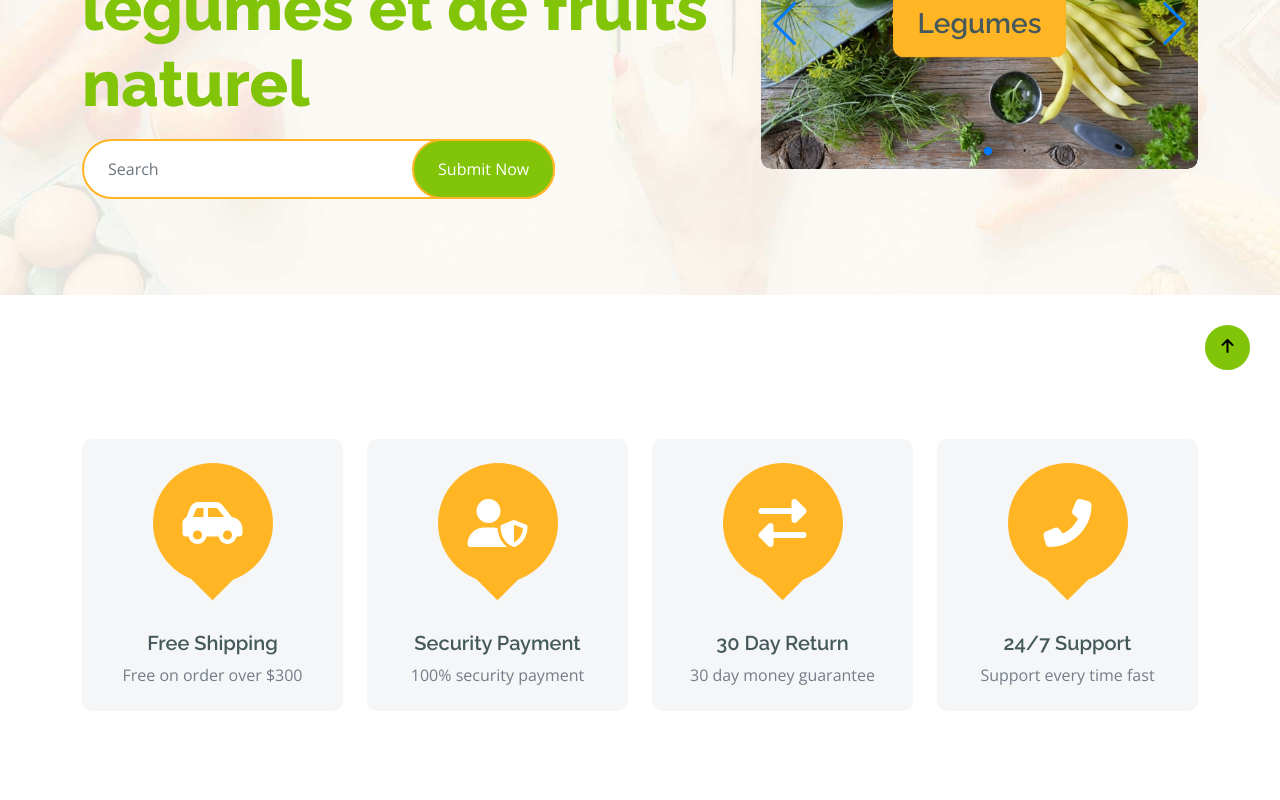
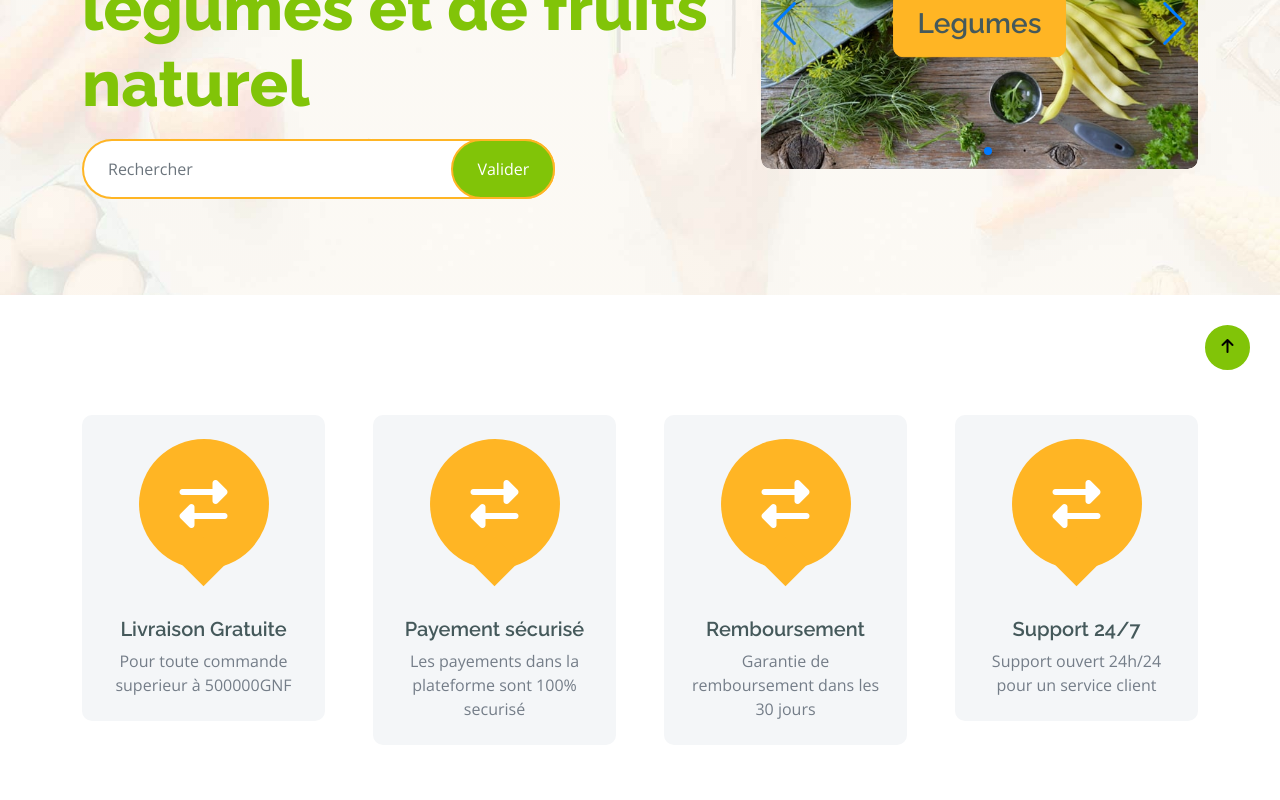
Before and after one commit to ayoubadiakit/hackaton-project, a React (Vite) app: page / in a window 1280 px wide. Shown: the part 400-1200 px from the top of the page. Built offline with nearby package versions, Linux system fonts and the light colour scheme.

Commit message:
Integration du template

```diff
--- a/src/App.tsx
+++ b/src/App.tsx
@@ -9,7 +9,6 @@ function App() {
         <Loading />
         <NavigationBar />
         <Dashboard />
-
         <Footer />
       </div>
     </>
--- a/src/components/FeaturSection.tsx
+++ b/src/components/FeaturSection.tsx
@@ -1,52 +1,25 @@
+import SectionDashboardPartials from './SectionDashboardPartials';
 export default function FeaturSection() {
     return (
         <div className="container-fluid featurs py-5">
-            <div className="container py-5">
-                <div className="row g-4">
-                    <div className="col-md-6 col-lg-3">
-                        <div className="featurs-item text-center rounded bg-light p-4">
-                            <div className="featurs-icon btn-square rounded-circle bg-secondary mb-5 mx-auto">
-                                <i className="fas fa-car-side fa-3x text-white"></i>
-                            </div>
-                            <div className="featurs-content text-center">
-                                <h5>Free Shipping</h5>
-                                <p className="mb-0">Free on order over $300</p>
-                            </div>
-                        </div>
-                    </div>
-                    <div className="col-md-6 col-lg-3">
-                        <div className="featurs-item text-center rounded bg-light p-4">
-                            <div className="featurs-icon btn-square rounded-circle bg-secondary mb-5 mx-auto">
-                                <i className="fas fa-user-shield fa-3x text-white"></i>
-                            </div>
-                            <div className="featurs-content text-center">
-                                <h5>Security Payment</h5>
-                                <p className="mb-0">100% security payment</p>
-                            </div>
-                        </div>
-                    </div>
-                    <div className="col-md-6 col-lg-3">
-                        <div className="featurs-item text-center rounded bg-light p-4">
-                            <div className="featurs-icon btn-square rounded-circle bg-secondary mb-5 mx-auto">
-                                <i className="fas fa-exchange-alt fa-3x text-white"></i>
-                            </div>
-                            <div className="featurs-content text-center">
-                                <h5>30 Day Return</h5>
-                                <p className="mb-0">30 day money guarantee</p>
-                            </div>
-                        </div>
-                    </div>
-                    <div className="col-md-6 col-lg-3">
-                        <div className="featurs-item text-center rounded bg-light p-4">
-                            <div className="featurs-icon btn-square rounded-circle bg-secondary mb-5 mx-auto">
-                                <i className="fa fa-phone-alt fa-3x text-white"></i>
-                            </div>
-                            <div className="featurs-content text-center">
-                                <h5>24/7 Support</h5>
-                                <p className="mb-0">Support every time fast</p>
-                            </div>
-                        </div>
-                    </div>
+            <div className="container py-4">
+                <div className="row g-5">
+                    <SectionDashboardPartials
+                        title="Livraison Gratuite"
+                        content="Pour toute commande superieur à 500000GNF"
+                    />
+                    <SectionDashboardPartials
+                        title="Payement sécurisé"
+                        content="Les payements dans la plateforme sont 100% securisé"
+                    />
+                    <SectionDashboardPartials
+                        title="Remboursement"
+                        content="Garantie de remboursement dans les 30 jours"
+                    />
+                    <SectionDashboardPartials
+                        title="Support 24/7"
+                        content="Support ouvert 24h/24 pour un service client"
+                    />
                 </div>
             </div>
         </div>
--- a/src/components/Investisseur.tsx
+++ b/src/components/Investisseur.tsx
@@ -3,8 +3,7 @@ export default function Investisseur() {
         <div className="container-fluid testimonial py-5">
             <div className="container py-5">
                 <div className="testimonial-header text-center">
-                    <h4 className="text-primary">Our Testimonial</h4>
-                    <h1 className="display-5 mb-5 text-dark">Our Client Saying!</h1>
+                    <h1 className="display-5 mb-5 text-dark">Equipe</h1>
                 </div>
                 <div className="owl-carousel testimonial-carousel">
                     <div className="testimonial-item img-border-radius bg-light rounded p-4">
--- a/src/components/ProductCard.tsx
+++ b/src/components/ProductCard.tsx
@@ -8,7 +8,7 @@ export default function ProductCard({ product }: { product: Product }) {
                 <div className="fruite-img">
                     <img src={product.image} className="img-fluid w-100 rounded-top" alt={product.name} />
                 </div>
-                <div className="text-white bg-secondary px-3 py-1 rounded position-absolute" style={{ top: '10px', left: '10px' }}>
+                <div className="text-white bg-secondary px-3 py-1 rounded position-absolute mt-2 ms-2">
                     {product.category}
                 </div>
                 <div className="p-4 border border-secondary border-top-0 rounded-bottom">
--- /dev/null
+++ b/src/components/SectionDashboardPartials.tsx
@@ -0,0 +1,15 @@
+export default function SectionDashboardPartials({ title, content }: { title: string, content: string }) {
+    return (
+        <div className="col-md-6 col-lg-3">
+            <div className="featurs-item text-center rounded bg-light p-4">
+                <div className="featurs-icon btn-square rounded-circle bg-secondary mb-5 mx-auto">
+                    <i className="fas fa-exchange-alt fa-3x text-white"></i>
+                </div>
+                <div className="featurs-content text-center">
+                    <h5>{title}</h5>
+                    <p className="mb-0">{content}</p>
+                </div>
+            </div>
+        </div>
+    )
+}
--- /dev/null
+++ b/src/components/SectionStatistique.tsx
@@ -0,0 +1,24 @@
+export default function SectionStatistique() {
+    return (
+        <div className="col-md-12 col-lg-7">
+            <h4 className="mb-3 text-secondary">Aliments 100% naturel</h4>
+            <h4 className="mb-3 display-3 text-primary">
+                Aliments à base de légumes et de fruits naturel
+            </h4>
+            <div className="position-relative mx-auto">
+                <input
+                    className="form-control border-2 border-secondary w-75 py-3 px-4 rounded-pill"
+                    type="number"
+                    placeholder="Rechercher"
+                />
+                <button
+                    type="submit"
+                    className="btn btn-primary border-2 border-secondary py-3 px-4 position-absolute rounded-pill text-white h-100"
+                    style={{ top: 0, right: '25%' }}
+                >
+                    Valider
+                </button>
+            </div>
+        </div>
+    )
+}
--- a/src/index.css
+++ b/src/index.css
@@ -244,8 +244,8 @@
 /*** featurs Start ***/
 .featurs .featurs-item .featurs-icon {
     position: relative;
-    width: 120px;
-    height: 120px;
+    width: 130px;
+    height: 130px;
 }
 
 .featurs .featurs-item .featurs-icon::after {
--- a/src/pages/Dashboard.tsx
+++ b/src/pages/Dashboard.tsx
@@ -5,45 +5,24 @@ import ProductPopulary from '../components/ProductPopulary.tsx';
 import FeaturSection from '../components/FeaturSection.tsx';
 import ClientSatisfait from '../components/ClientSatisfait.tsx';
 import Investisseur from '../components/Investisseur';
+import SectionStatistique from './../components/SectionStatistique';
 
 export default function Dashboard() {
     return (
-        // Hero Start
         <div>
             <div className="container-fluid py-5 mb-5 hero-header">
                 <div className="container py-5">
                     <div className="row g-5 align-items-center">
-                        <div className="col-md-12 col-lg-7">
-                            <h4 className="mb-3 text-secondary">Aliments 100% naturel</h4>
-                            <h4 className="mb-3 display-3 text-primary">
-                                Aliments à base de légumes et de fruits naturel
-                            </h4>
-                            <div className="position-relative mx-auto">
-                                <input
-                                    className="form-control border-2 border-secondary w-75 py-3 px-4 rounded-pill"
-                                    type="number"
-                                    placeholder="Search"
-                                />
-                                <button
-                                    type="submit"
-                                    className="btn btn-primary border-2 border-secondary py-3 px-4 position-absolute rounded-pill text-white h-100"
-                                    style={{ top: 0, right: '25%' }}
-                                >
-                                    Submit Now
-                                </button>
-                            </div>
-                        </div>
+                        <SectionStatistique />
                         <SwiperImages />
                     </div>
                 </div>
             </div>
             <FeaturSection />
             <ProductSection />
-            <ProductPopulary />
+            {/* <ProductPopulary /> */}
             <Investisseur />
             <ClientSatisfait />
         </div>
-
-        // Hero End
     );
 }
```
